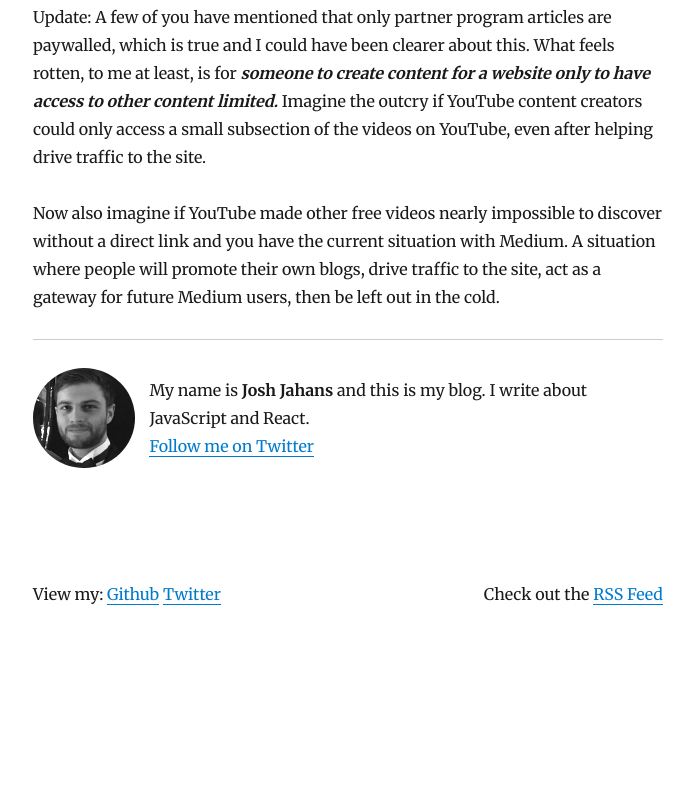
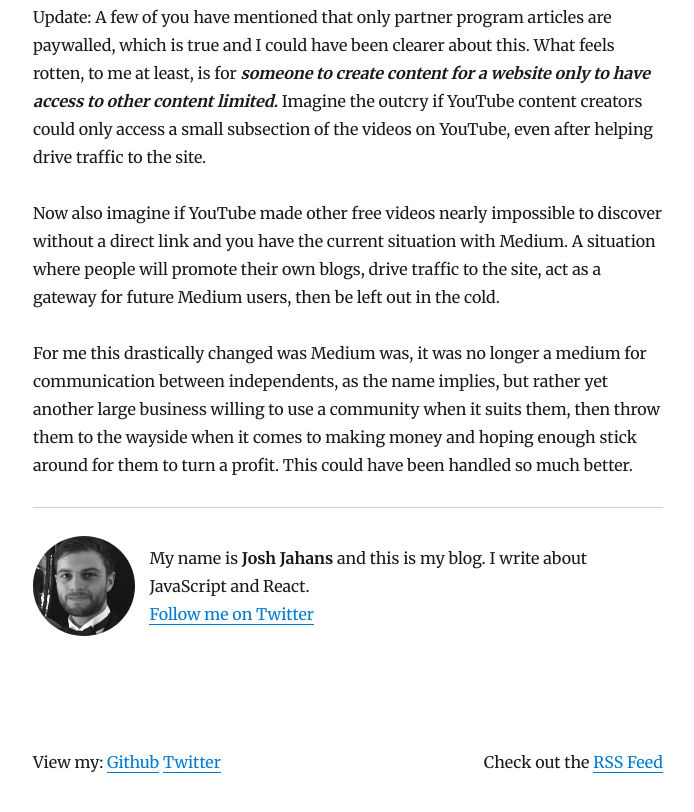
Before and after one commit to Jahans3/blog-josh-jahans, a Gatsby site: page /ditching-medium/ in a window 1280 px wide. Shown: the part 2384-3196 px from the top of the page, without its empty margins (292-986 px from the left). Before the commit the page ends 3034 px from the top, so only its background shows below. Built offline with nearby package versions, Linux system fonts and the light colour scheme; Gatsby itself is replaced by a stand-in of ours; some packages are replaced by stand-ins of ours.

Commit message:
add blog update

```diff
--- a/content/blog/ditching-medium/index.md
+++ b/content/blog/ditching-medium/index.md
@@ -69,3 +69,7 @@
 
 Now also imagine if YouTube made other free videos nearly impossible to discover without a direct link and you have the current situation with Medium. A situation
 where people will promote their own blogs, drive traffic to the site, act as a gateway for future Medium users, then be left out in the cold.
+
+For me this drastically changed was Medium was, it was no longer a medium for communication between independents, as the name implies, but rather yet another large
+business willing to use a community when it suits them, then throw them to the wayside when it comes to making money and hoping enough stick around for them to turn a profit. This
+could have been handled so much better.
```
